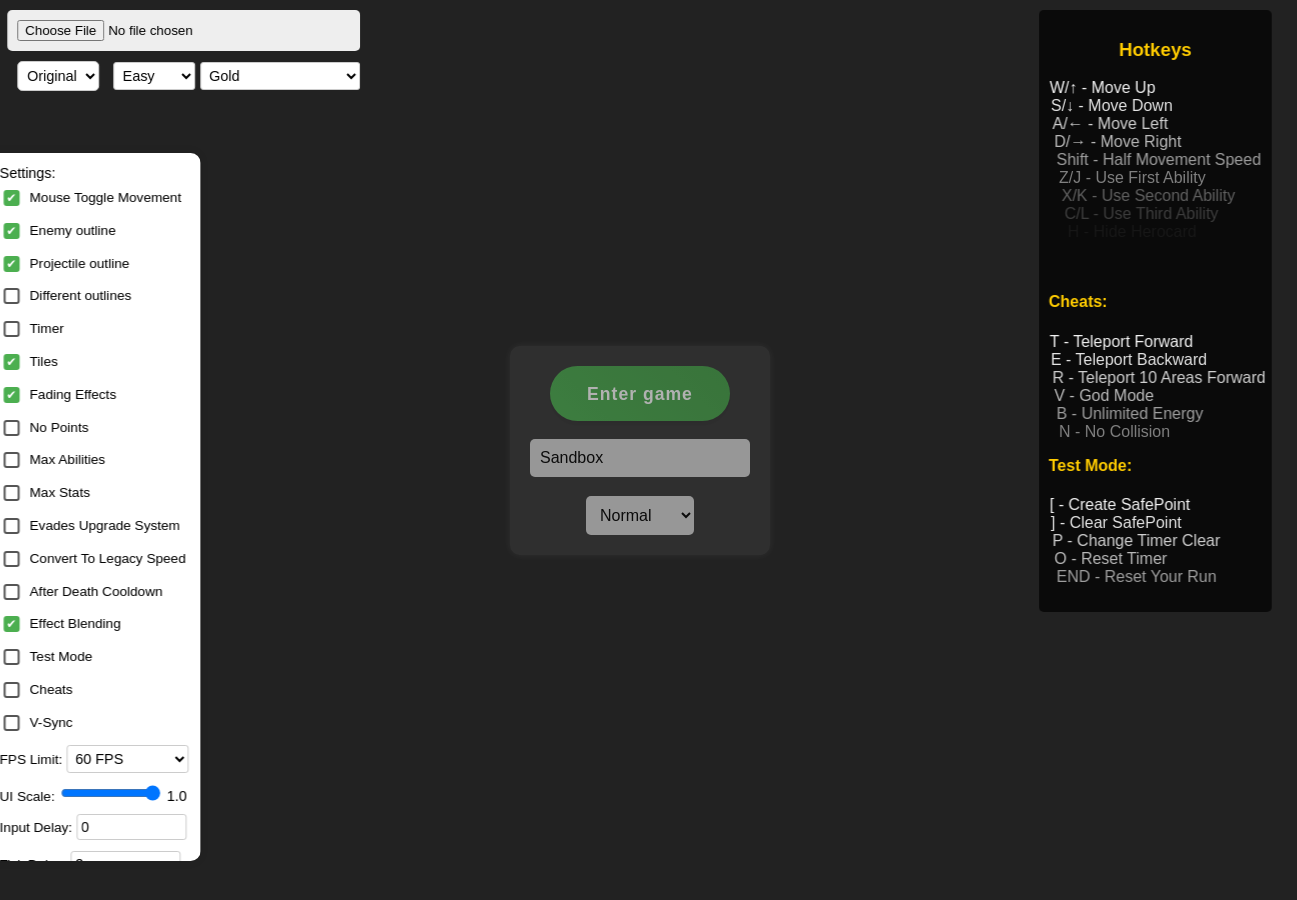
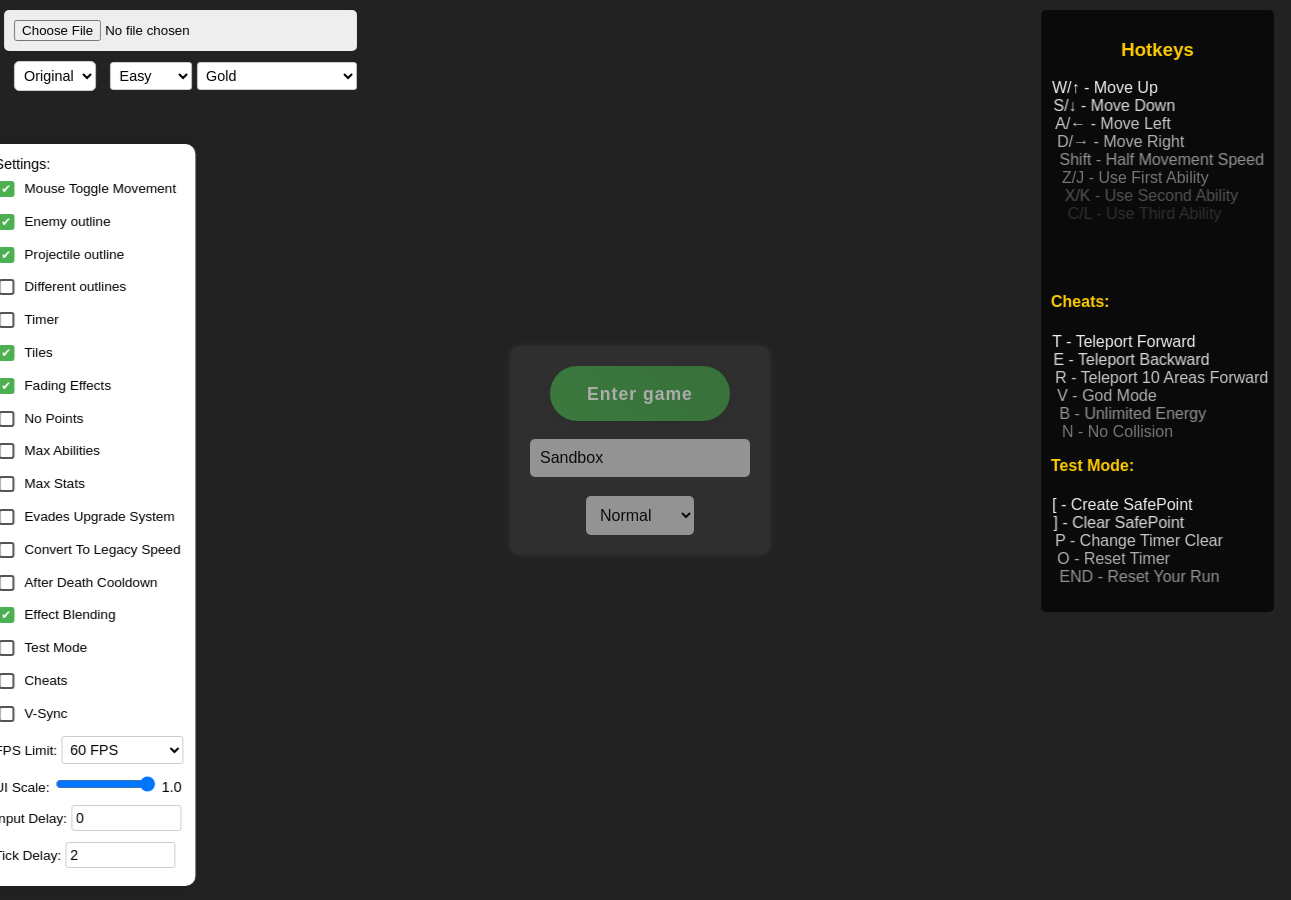

auto conversion & option to disable pellets

--- a/styles.css
+++ b/styles.css
@@ -156,12 +156,12 @@ p {
 #settings {
   position: absolute;
   left: 10px;
-  top: 17%;
+  top: 16%;
   background-color: #FFF;
   padding: 12px;
   border-radius: 10px;
   box-shadow: 0 0 10px rgba(0, 0, 0, 0.1);
-  max-height: 76vh;
+  max-height: 80vh;
   overflow-y: auto;
   font-size: 0.9rem;
   animation: slideInLeft 0.5s ease-out 0.1s both;
